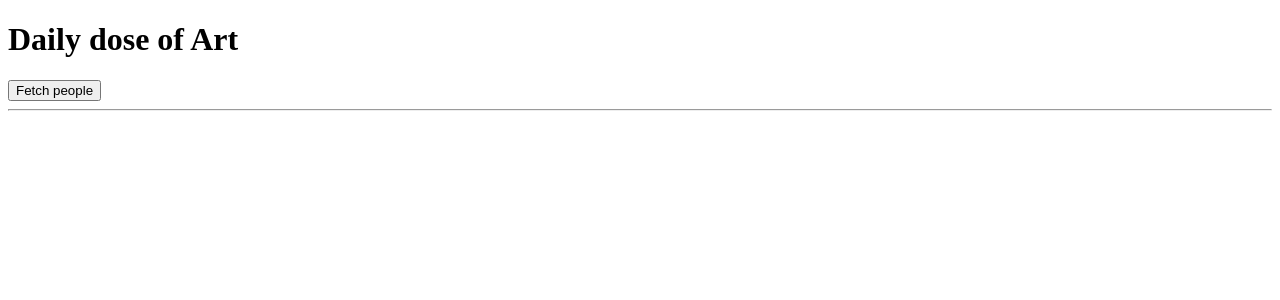
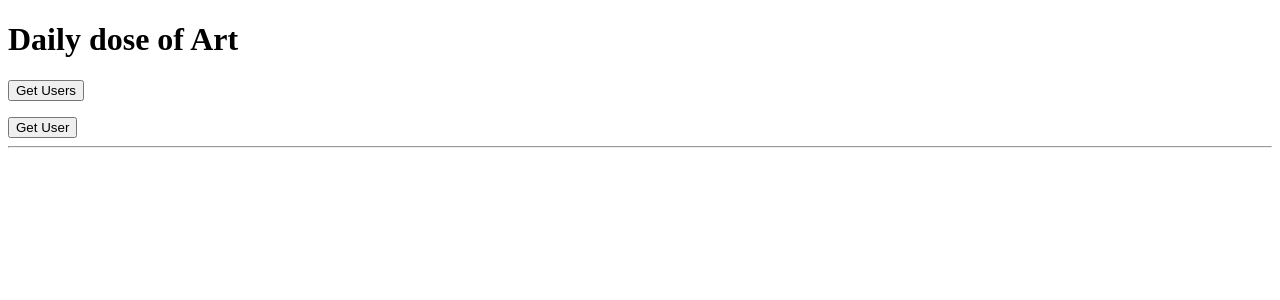
Before and after one commit to Milana000/dailyart, an Angular app: page / in a window 1280 px wide. Shown: the top 300 px of the page. Built offline with nearby package versions, Linux system fonts and the light colour scheme.

Commit message:
Fetching data from json placeholder API

```diff
--- a/src/app/app.component.html
+++ b/src/app/app.component.html
@@ -1,11 +1,14 @@
 <h1> Daily dose of Art </h1>
 
-<button (click)="fetchPeople()"> Fetch people </button>
+<button (click)="onGetUsers()"> Get Users </button>
+<p></p>
+<button (click)="onGetUser()"> Get User </button>
+
 
 <hr>
 
-<ul>
+<!-- <ul>
     <li *ngFor="let person of people$ | async">{{person.name}}</li>
-</ul>
+</ul> -->
 
 <router-outlet></router-outlet>
--- a/src/app/app.component.ts
+++ b/src/app/app.component.ts
@@ -1,5 +1,6 @@
 import { Component } from '@angular/core';
 import { PeopleService } from './people.service';
+import { UserService } from './service/user.service';
 
 @Component({
   selector: 'app-root',
@@ -9,10 +10,27 @@ import { PeopleService } from './people.service';
 export class AppComponent {
   title = 'dailyart';
 
-  people$;
-  constructor(private peopleService:PeopleService){}
 
-  fetchPeople(){
-    this.people$ = this.peopleService.fetchPeople();
+  constructor(private userService:UserService){}
+
+
+  onGetUsers():void{
+    this.userService.getUsers().subscribe(
+      (response) => console.log(response),
+      (error) => console.log(error),
+      () => console.log('Done getting users')
+    )
   }
+
+
+  onGetUser():void{
+    this.userService.getUser().subscribe(
+      (response) => console.log(response),
+      (error) => console.log(error),
+      () => console.log('Done getting user')
+    )
+  }
+
+
+
 }
--- a/src/app/service/user.service.ts
+++ b/src/app/service/user.service.ts
@@ -1,6 +1,7 @@
 import { Injectable } from '@angular/core';
 import { HttpClient } from '@angular/common/http';
 import { Observable } from 'rxjs';
+import { User } from '../interface/user';
 
 @Injectable({
   providedIn: 'root'
```
